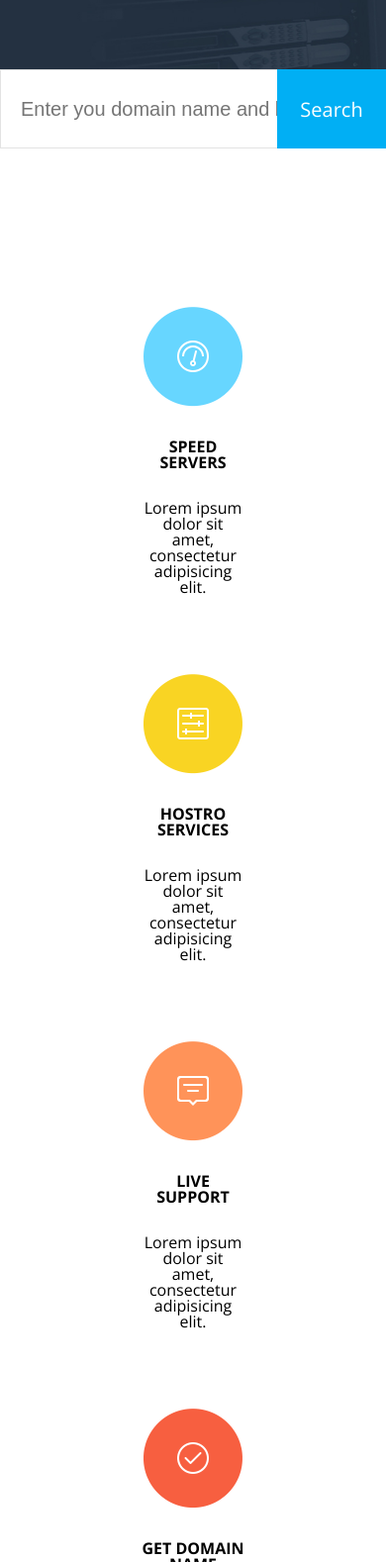
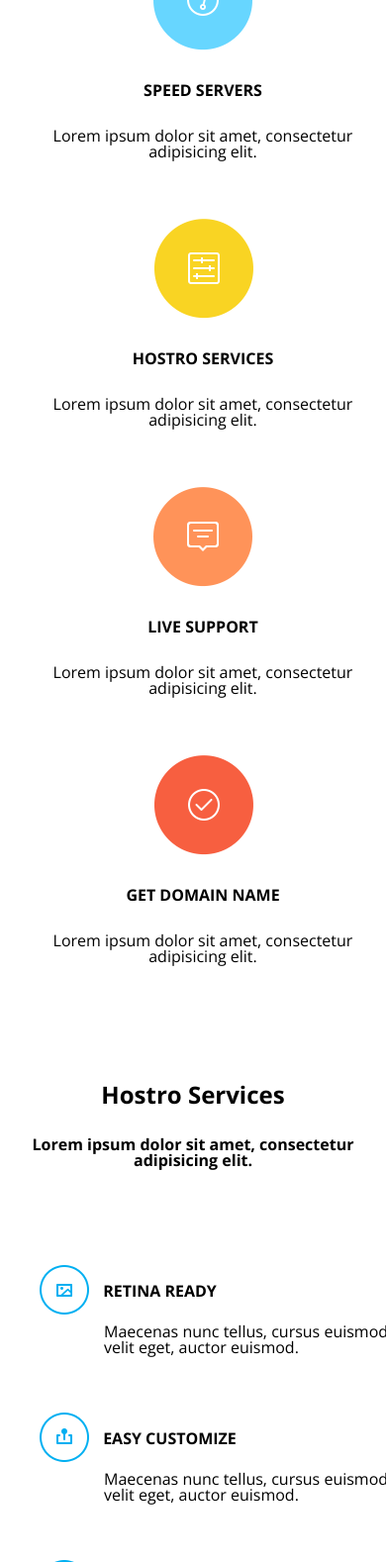
Before and after one commit to JDBONFOR/CoderHouse-TP6, a plain HTML site: page index.html in a window 390 px wide. Shown: the part 422-2000 px from the top of the page at 99% size. Drawn offline with nearby package versions, Linux system fonts and the light colour scheme.

Commit message:
TP6 - Last version

```diff
--- a/css/style.css
+++ b/css/style.css
@@ -50,7 +50,7 @@ h2 {
 .header-back {
 	background-image: url(../assets/indexbanner-bg3.jpg);
 	background-size: cover;
-	height: 668px;
+  padding: 250px 0px;
 }
 
 header {
@@ -91,32 +91,33 @@ nav ul li {
 
 /****************** Search box Style ******************/
 form {
-	margin-bottom: 30px;
+	margin-bottom: -45px;
 }
 
 .search-frm {
   position: relative;
   box-sizing: border-box;
   height: 80px;
-  width: 100%;
-  margin-top: -40px;
+  width: 85%;
+  top: -40px;
   padding-left: 20px;
   font-size: 20px;
   border: 1px solid #e3e3e3;
 }
 
 .search-btn {
-	position: relative;
-  padding: 0px;
-  width: 110px;
+  position: relative;
+  padding: 0 0 0 30px;
+  width: 15%;
   height: 80px;
-  top: -80px;
+  top: -40px;
   right: 0px;
   float: right;
   margin: 0px;
   color: white;
   font-family: 'Open Sans';
   border: 0px;
+  box-sizing: border-box;
 }
 
 .iconos {
@@ -171,6 +172,10 @@ form {
 	width: 25%;
 }
 
+.phone .hidden {
+  display: none;
+}
+
 .phone-features img {
   position: relative;
   top: 20px;
@@ -208,7 +213,7 @@ form {
 }
 
 .phone .left p {
-  padding-left: 70px;
+  padding-left: 75px;
 }
 
 
@@ -225,7 +230,6 @@ form {
 
 .pricing h2 {
   padding-top: 150px;
-  top: 200px;
   font-size: 34px;
 }
 
@@ -328,7 +332,7 @@ footer a {
 /*********************************************************
 ********************** MEQIA QUERIES ********************/
 
-@media screen and (max-width: 998px) {
+@media screen and (max-width: 992px) {
 
   .container {
     max-width: 970px;
@@ -404,3 +408,128 @@ footer a {
 }
 
 }
+
+/****** MEDIA QUERY WIDTH 768px *******/
+@media screen and (max-width: 768px) {
+
+  .container {
+    max-width: 750px;
+  }
+
+  nav {
+    text-align: center;
+  }
+
+  nav img {
+    margin-bottom: 30px;
+  }
+
+  nav ul li {
+    display: block;
+    margin-bottom: 15px;
+  }
+
+  .header-back {
+    display: none;
+  }
+
+  form {
+    margin: 20px 0;
+    padding: 40px 0px;
+  }
+
+  .search-frm {
+    top: 0;
+  }
+
+  .services {
+    margin-top: 20px;
+    padding: 20px 0;
+  }
+
+  .phone article {
+  display: block;
+  width: 100%;
+  }
+
+  .phone .phone-features {
+    top: 0;
+  }
+
+  .phone .right {
+    text-align: left;
+  }
+
+  .phone .hidden {
+    display: inline-block;
+  }
+
+  .phone-features .unhidden {
+    display: none;
+  }
+
+  .phone-features .hidden {
+    position: relative;
+    top: 18px;
+    left: 10px;
+  }
+
+  .phone .right, .phone .left {
+    padding-left: 30px;
+  }
+
+  .phone .right p {
+    padding-right: 0;
+    padding-left: 75px;
+  }
+
+  .phone .phone-img {
+    width: 100%;
+  }
+
+
+  .pricing h2 {
+    padding-top: 90px;
+  }
+
+  .pricing h4 {
+    padding-bottom: 30px;
+  }
+
+  .tables article {
+    margin: 22px 10px;
+    width: 44.1%;
+  }
+
+  .hosting {
+    padding: 80px 40px;
+  }
+
+  .hosting p {
+    line-height: 40px;
+  }
+
+  footer nav ul li {
+    display: inline-block;
+    margin: 0 20px;
+  }
+
+}
+
+/****** MEDIA QUERY WIDTH 648px *******/
+@media screen and (max-width: 640px) {
+
+  .container {
+    max-width: 600px;
+  }
+
+  .search-btn {
+    padding: 0;
+  }
+
+  .services article {
+    display: block;
+    width: 100%;
+  }
+
+}
--- a/index.html
+++ b/index.html
@@ -2,6 +2,8 @@
 <html>
 	<head>
 		<meta charset="utf-8">
+		<meta name="viewport" content="width=device-width, initial-scale=1.0">
+
 		<title>Coderhouse - TP6 (Juan Bonforti)</title>
 
 		<!-- Import Google Fonts -->
@@ -91,22 +93,25 @@
 			<article class="phone-features right">
 				<ul>
 					<li>
+						<img class="hidden" src="assets/icons/ser1.png" alt="">
 						<h5 class="text-uppercase">retina ready</h5>
-						<img src="assets/icons/ser1.png" alt="">
+						<img class="unhidden" src="assets/icons/ser1.png" alt="">
 						<p>
 							Maecenas nunc tellus, cursus euismod velit eget, auctor euismod.
 						</p>
 					</li>
 					<li>
+						<img class="hidden" src="assets/icons/ser2.png" alt="">
 						<h5 class="text-uppercase">easy customize</h5>
-						<img src="assets/icons/ser2.png" alt="">
+						<img class="unhidden" src="assets/icons/ser2.png" alt="">
 						<p>
 							Maecenas nunc tellus, cursus euismod velit eget, auctor euismod.
 						</p>
 					</li>
 					<li>
+						<img class="hidden" src="assets/icons/ser3.png" alt="">
 						<h5 class="text-uppercase">pixel perfect</h5>
-						<img src="assets/icons/ser3.png" alt="">
+						<img class="unhidden" src="assets/icons/ser3.png" alt="">
 						<p>
 							Maecenas nunc tellus, cursus euismod velit eget, auctor euismod.
 						</p>
```
